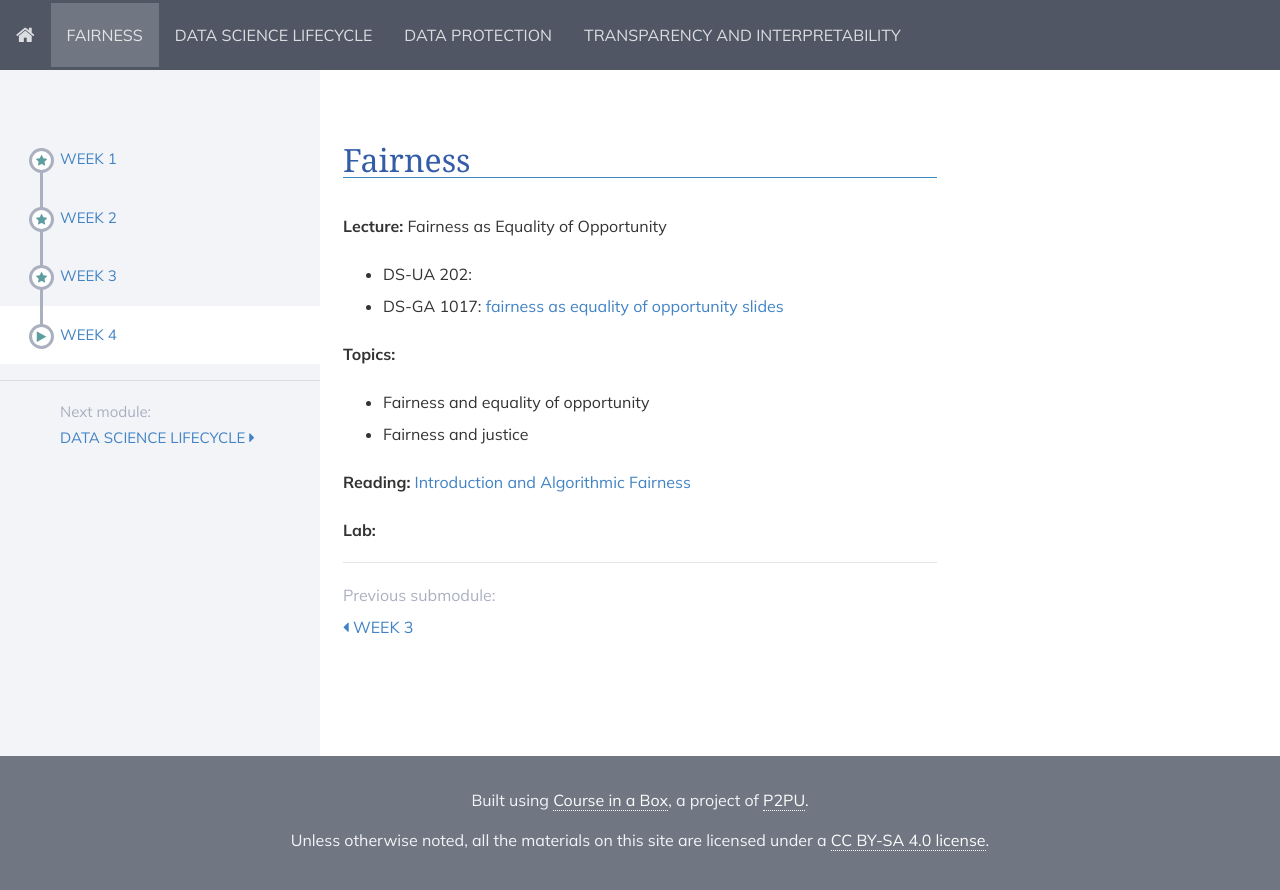
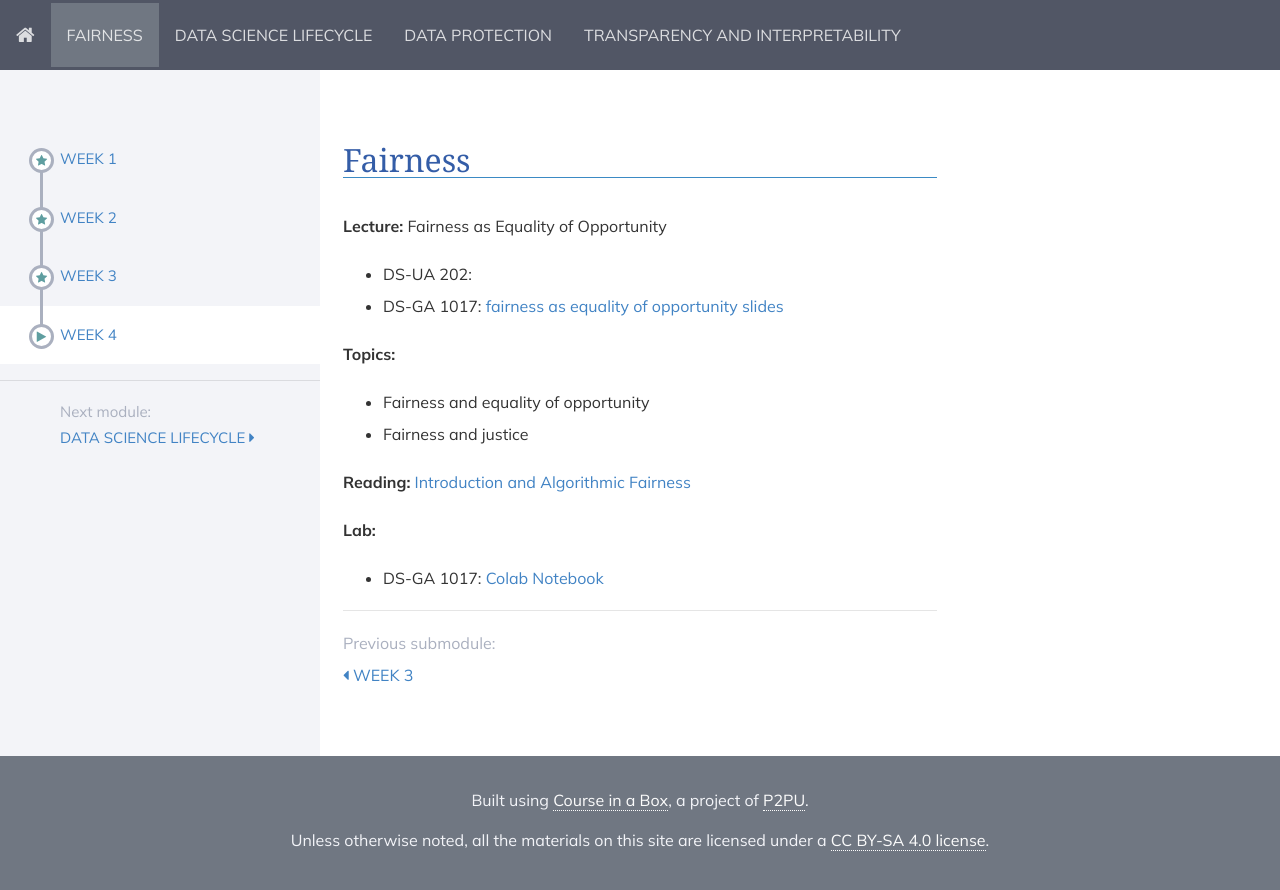
Before and after one commit to DataResponsibly/rds24, a Jekyll site: the page built from modules/fairness/_posts/2000-01-04-week4.md, in a window 1280 px wide. Shown: the top 890 px of the page. Built offline with Jekyll 4.4.1, drawn with Linux system fonts in a browser that asks for light colours; nearby versions of some CDN libraries; part of the change alters nothing that is shown.

Commit message:
Add link to lab 4

```diff
--- a/modules/fairness/_posts/2000-01-04-week4.md
+++ b/modules/fairness/_posts/2000-01-04-week4.md
@@ -18,5 +18,5 @@ title: Week 4
 
 **Lab:**
 
-<!-- * DS-UA 202: [Colab Notebook](https://colab.research.google.com/drive/1_cKmYBThdBUUpeS0YIU6Hld9azqk6k_L#scrollTo=9Ws1B9ibP-yT)
-* DS-GA 1017: [Colab Notebook](https://colab.research.google.com/drive/1fnZUIxV-1WB_elM73H2KoibRL5LhfvFF?usp=sharing) -->
+<!-- * DS-UA 202: [Colab Notebook](https://colab.research.google.com/drive/1_cKmYBThdBUUpeS0YIU6Hld9azqk6k_L#scrollTo=9Ws1B9ibP-yT)  -->
+* DS-GA 1017: [Colab Notebook](https://colab.research.google.com/drive/1Tlwki8n4aPfPSlWTfjvjgaNxsoRGOeML?usp=sharing)
```
